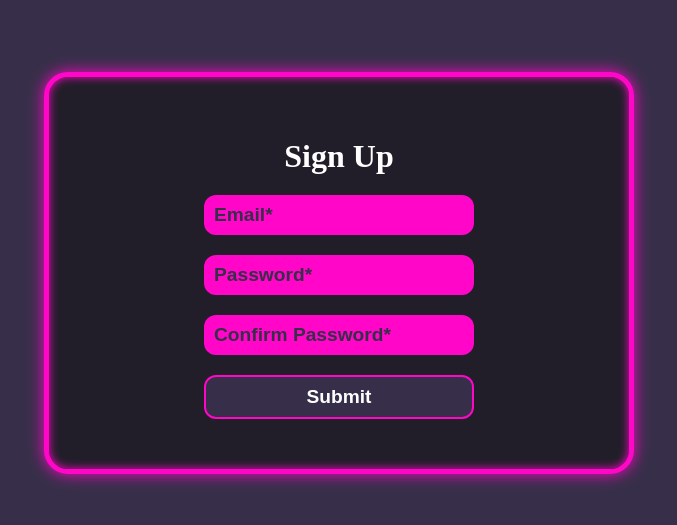
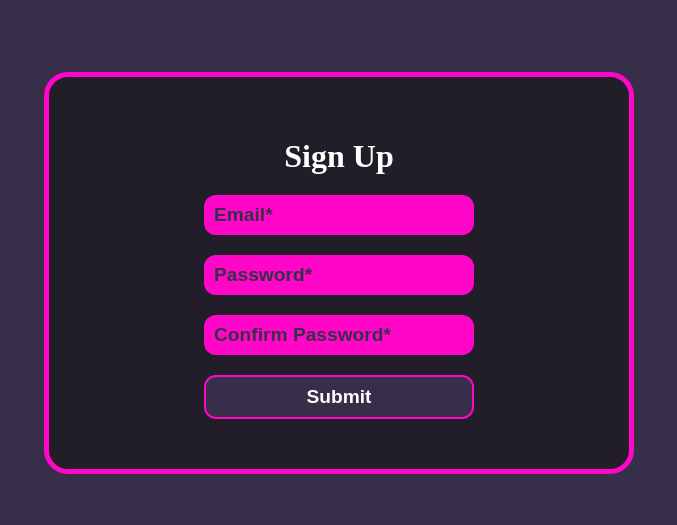
Before and after one commit to SageS3/ChatApp, a React (Create React App) app: page / in a window 1280 px wide. Shown: the part 127-652 px from the top of the page, without its empty margins (301-978 px from the left). Built offline with nearby package versions, Linux system fonts and the light colour scheme.

Commit message:
Add transition to form

```diff
--- a/src/App.css
+++ b/src/App.css
@@ -1,4 +1,6 @@
 .App {
+  margin: 0;
+  padding: 0;
   width: 100vw;
   height: 100vh;
   background-color: rgb(55,47, 73);
--- a/src/components/Register.css
+++ b/src/components/Register.css
@@ -9,18 +9,22 @@ form {
   justify-content: center;
   flex-direction: column;
   padding: 40px;
-  box-shadow: inset 0 0 0.6em 0 rgb(255, 6, 200), 0 0 1em 0 rgb(255, 6, 200);
+  margin: 20px;
+  cursor: pointer;
+  transition: box-shadow 600ms ease-in;
 }
 form h1 {
   color: white;
   margin-bottom: 10px;
 }
 form input {
+  border: none;
   height: 20px;
   width: 50%;
+  min-width: 200px;
   background-color: rgb(255, 6, 200);
-  border: none;
-  color: white;
+  font-weight: 600;
+  color: rgb(55, 47, 73);
   margin: 10px;
   outline: none;
   font-size: 1.2rem;
@@ -47,6 +51,7 @@ form button {
   align-items: center;
   border-radius: 12px;
   width: 54%;
+  min-width: 220px;
   height: 40px;
   background-color: rgb(55, 47, 73);
   border: none;
@@ -54,4 +59,9 @@ form button {
   color: white;
   font-weight: 600;
   border: 2px solid rgb(255, 6, 200);
+  cursor: pointer;
+}
+
+form:hover {
+  box-shadow: inset 0 0 0.3em 0 white, 0 0 5em 0 rgb(255, 6, 200);
 }/*# sourceMappingURL=Register.css.map */
--- a/src/components/Register.scss
+++ b/src/components/Register.scss
@@ -9,24 +9,29 @@ form {
   justify-content: center;
   flex-direction: column;
   padding: 40px;
-  box-shadow: inset 0 0 0.6em 0 rgb(255,6,200), 0 0 1em 0 rgb(255,6,200);
+  margin: 20px;
+  cursor: pointer;
+  transition: box-shadow 600ms ease-in;
+
   h1 {
     color: white;
     margin-bottom: 10px;
   }
 
   input {
+    border:none;
     height: 20px;
     width:50%;
+    min-width: 200px;
     background-color: rgb(255,6,200);
-    border: none;
-    color: white;
+    // border: none;
+    font-weight: 600;
+    color: rgb(55,47,73);
     margin: 10px;
     outline: none;
     font-size: 1.2rem;
     padding: 10px;
     border-radius: 12px;
-
   }
 
   input::placeholder {
@@ -42,12 +47,26 @@ form {
     align-items: center;
     border-radius: 12px;
     width: 54%;
+    min-width: 220px;
     height: 40px;
     background-color: rgb(55,47,73);
     border: none;
     margin: 10px;
     color: white;
     font-weight: 600;
-    border: 2px solid rgb(255,6,200)
+    border: 2px solid rgb(255,6,200);
+    cursor: pointer;
   }
 }
+
+form:hover {
+  box-shadow: inset 0 0 0.3em 0 white, 0 0 5em 0 rgb(255,6,200);
+}
+
+
+// issues
+
+// input autocomplete turns on when selecting saved email
+// changes the input background color to white.
+
+// Not yet responsive
--- a/src/components/Register.tsx
+++ b/src/components/Register.tsx
@@ -42,11 +42,14 @@ export default function Register() {
     setConfirm('')
   }
 
+
+
   return (
     <>
       <form onSubmit={(event) => submitSignUpHandler(event)}>
       <h1>Sign Up</h1>
         <input
+        autoFocus
           required
           type='text'
           name='email'
@@ -57,7 +60,7 @@ export default function Register() {
         ></input>
         <input
           required
-          type='text'
+          type='password'
           name='password'
           placeholder='Password*'
           value={password}
@@ -66,7 +69,7 @@ export default function Register() {
         ></input>
         <input
           required
-          type='text'
+          type='password'
           name='confirm password'
           placeholder='Confirm Password*'
           value={confirm}
--- a/src/index.css
+++ b/src/index.css
@@ -1,4 +1,6 @@
 body {
   margin: 0;
   padding: 0;
+  width: 100vw;
+  height: 100vh;
 }
```
Also changed, not shown: 1 other file (tests, documents, lock files or other folders).
